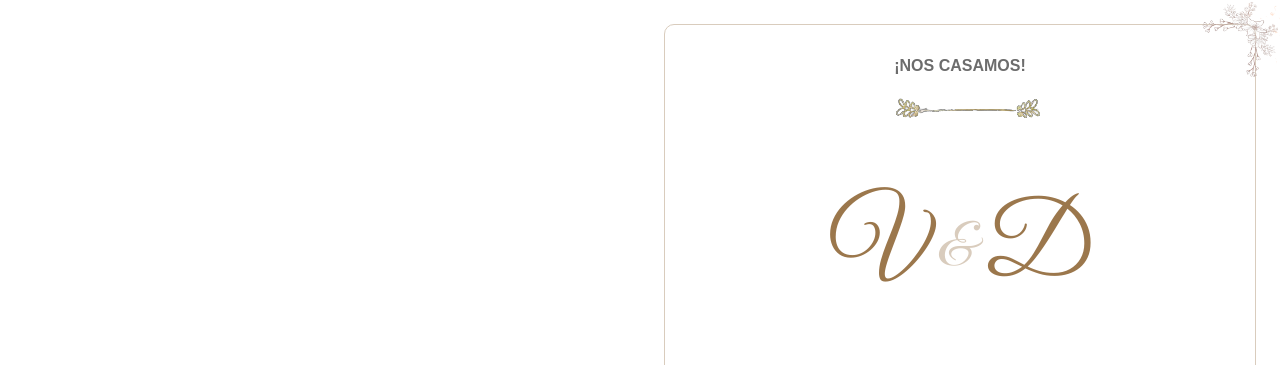
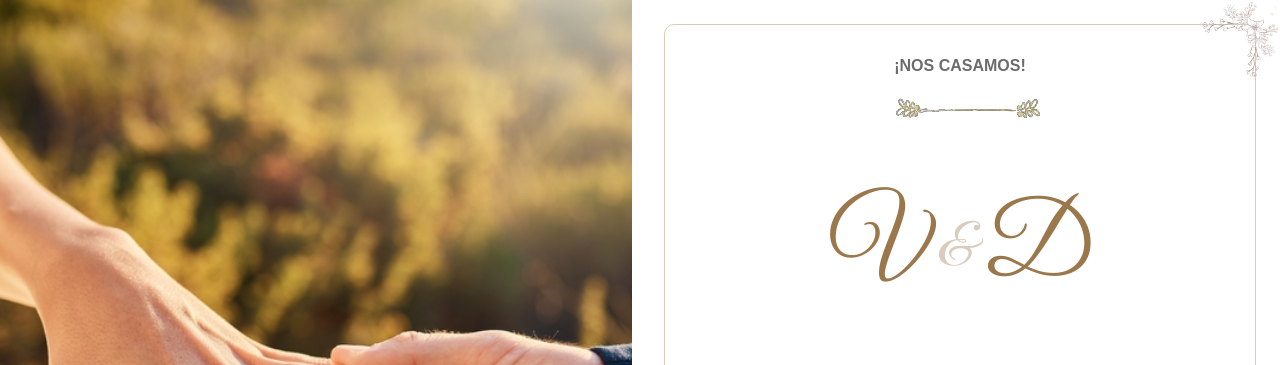
Before and after one commit to M-VictoriaCM/tarjetaDeBodaDigital, a plain HTML site: page index.html in a window 1280 px wide. Shown: the top 365 px of the page. Drawn offline with Linux system fonts and the light colour scheme.

Commit message:
cambios en la ruta de fotos

```diff
--- a/asset/css/style.css
+++ b/asset/css/style.css
@@ -38,7 +38,7 @@
 }
 
 .portada {
-  background-image: url('asset/img/7b426ec366.webp');
+  background-image: url('../img/7b426ec366.webp');
   /* Ajusta la ruta según tu estructura de carpetas */
   background-repeat: no-repeat;
   background-attachment: fixed;
```
